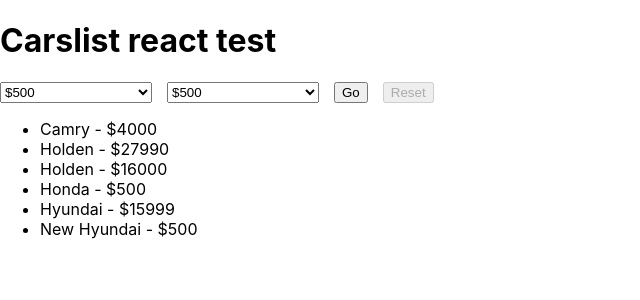
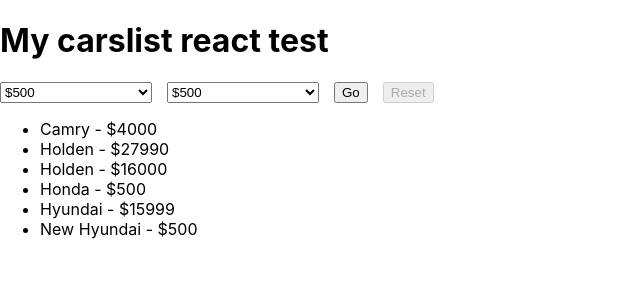
Before and after one commit to aarons-hub/car-yard-test, a React (Create React App) app: page / in a window 1280 px wide. Shown: the top 300 px of the page, without its empty margins (0-640 px from the left). Built offline with nearby package versions, Linux system fonts and the light colour scheme.

Commit message:
changed the title

```diff
--- a/src/components/Carslist.js
+++ b/src/components/Carslist.js
@@ -59,7 +59,7 @@ function Carslist() {
 
   return (
     <div>
-      <h1>Carslist react test</h1>
+      <h1>My carslist react test</h1>
       <div style={{ display: "flex", gap: "15px" }}>
         <form onSubmit={handleFilter} style={{ display: "flex", gap: "15px" }}>
           <select>
```
